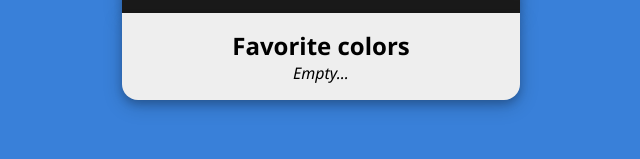
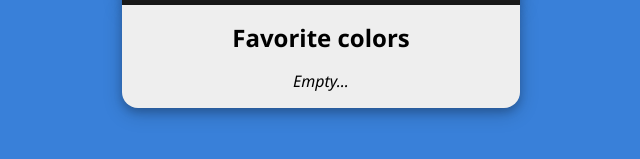
Before and after one commit to mauriciompf/favorite_color_picker, a website built with Vite: page favorite_color_picker/index.html in a window 1280 px wide. Shown: the part 335-494 px from the top of the page, without its empty margins (319-959 px from the left). Built offline with nearby package versions, Linux system fonts and the light colour scheme.

Commit message:
Update style.scss

```diff
--- a/favorite_color_picker/src/scss/style.scss
+++ b/favorite_color_picker/src/scss/style.scss
@@ -7,5 +7,5 @@
 @use "main.scss";
 
 .active {
-  display: block;
+  display: grid;
 }
```
